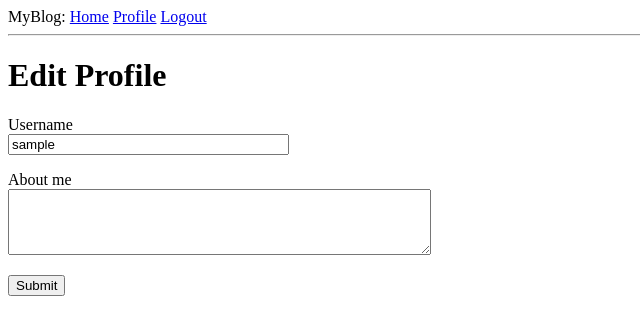
After one commit to Yakovyshena/myblog, a Flask app: page /edit_profile in a window 1280 px wide. The commit adds this page. Shown: the top 335 px of the page, without its empty margins (0-640 px from the left). Run offline with Flask 3, Linux system fonts and the light colour scheme; the visitor is signed in with stand-in values (Sample User, id 1).

Commit message:
User Profile Page and Profile Editor Form implemented

```diff
--- a/app/forms.py
+++ b/app/forms.py
@@ -1,6 +1,6 @@
 from flask_wtf import FlaskForm
-from wtforms import StringField, PasswordField, BooleanField, SubmitField
-from wtforms.validators import DataRequired, Email, EqualTo, ValidationError
+from wtforms import StringField, PasswordField, BooleanField, SubmitField, TextAreaField
+from wtforms.validators import DataRequired, Email, EqualTo, ValidationError, Length
 from app import db
 from app.models import User
 import sqlalchemy as sa
@@ -27,3 +27,8 @@ class RegistrationForm(FlaskForm):
         user = db.session.scalar(sa.select(User).where(User.email == email.data))
         if user is not None:
             raise ValidationError("Please use a different email address.")
+
+class EditProfileForm(FlaskForm):
+    username = StringField('Username', validators=[DataRequired()])
+    about_me = TextAreaField('About me', validators=[Length(min=0, max=140)])
+    submit = SubmitField('Submit')
--- a/app/models.py
+++ b/app/models.py
@@ -5,6 +5,7 @@ import sqlalchemy as sa
 import sqlalchemy.orm as so
 from app import db, login
 from flask_login import UserMixin
+from hashlib import md5
 
 @login.user_loader
 def load_user(id):
@@ -17,6 +18,8 @@ class User(UserMixin, db.Model):
     email: so.Mapped[str] = so.mapped_column(sa.String(120), index=True, unique=True)
     password_hash: so.Mapped[Optional[str]] = so.mapped_column(sa.String(256))
     posts: so.WriteOnlyMapped['Post'] = so.relationship(back_populates='author')
+    about_me: so.Mapped[Optional[str]] = so.mapped_column(sa.String(140))
+    last_seen: so.Mapped[Optional[datetime]] = so.mapped_column(default=lambda: datetime.now(timezone.utc))
 
     def __repr__(self):
         return '<User {}>'.format(self.username)
@@ -26,6 +29,10 @@ class User(UserMixin, db.Model):
 
     def check_password(self, password):
         return check_password_hash(self.password_hash, password)
+
+    def avatar(self, size):
+        digest = md5(self.email.lower().encode('utf-8')).hexdigest()
+        return f'https://www.gravatar.com/avatar/{digest}?d=identicon&s={size}'
 
 
 class Post(db.Model):
--- a/app/routes.py
+++ b/app/routes.py
@@ -3,8 +3,9 @@ from urllib.parse import urlsplit
 from flask_login import current_user, login_user, logout_user, login_required
 import sqlalchemy as sa
 from app import app, db
-from app.forms import LoginForm, RegistrationForm
+from app.forms import LoginForm, RegistrationForm, EditProfileForm
 from app.models import User
+from datetime import datetime, timezone
 
 @app.route('/')
 @app.route('/index')
@@ -48,3 +49,35 @@ def register():
         flash("Congratulations, you are now a registered user!")
         return redirect(url_for('login'))
     return render_template('register.html', title='Register', form=form)
+
+
+@app.route('/user/<username>')
+@login_required
+def user(username):
+    user = db.first_or_404(sa.select(User).where(User.username == username))
+    posts = [
+        {'author': user, 'body': 'Test post #1'},
+        {'author': user, 'body': 'Test post #2'}
+    ]
+    return render_template('user.html', user=user, posts=posts)
+
+@app.before_request
+def before_request():
+    if current_user.is_authenticated:
+        current_user.last_seen == datetime.now(timezone.utc)
+        db.session.commit()
+
+@app.route('/edit_profile', methods=['GET', 'POST'])
+@login_required
+def edit_profile():
+    form = EditProfileForm()
+    if form.validate_on_submit():
+        current_user.username = form.username.data
+        current_user.about_me = form.about_me.data
+        db.session.commit()
+        flash("Your changes have been saved")
+        return redirect(url_for('edit_profile'))
+    elif request.method == 'GET':
+        form.username.data = current_user.username
+        form.about_me.data = current_user.about_me
+    return render_template('edit_profile.html', title='Edit Profile', form=form)
--- /dev/null
+++ b/app/templates/_post.html
@@ -0,0 +1,6 @@
+<table>
+    <tr valign="top">
+        <td><img src="{{ post.author.avatar(36) }}"></td>
+        <td>{{ post.author.username }} says:<br>{{ post.body }}</td>
+    </tr>
+</table>
--- a/app/templates/base.html
+++ b/app/templates/base.html
@@ -14,6 +14,7 @@
           {% if current_user.is_anonymous %}
           <a href="{{ url_for('login') }}">Login</a>
           {% else %}
+          <a href="{{ url_for('user', username=current_user.username) }}">Profile</a>
           <a href="{{ url_for('logout') }}">Logout</a>
           {% endif %}
         </div>
--- /dev/null
+++ b/app/templates/edit_profile.html
@@ -0,0 +1,23 @@
+{% extends "base.html" %}
+
+{% block content %}
+    <h1>Edit Profile</h1>
+    <form action="" method="post">
+        {{ form.hidden_tag() }}
+        <p>
+            {{ form.username.label }}<br>
+            {{ form.username(size=32) }}<br>
+            {% for error in form.username.errors %}
+            <span style="color: red;">[{{ error }}]</span>
+            {% endfor %}
+        </p>
+        <p>
+            {{ form.about_me.label }}<br>
+            {{ form.about_me(cols=50, rows=4) }}<br>
+            {% for error in form.about_me.errors %}
+            <span style="color: red;">[{{ error }}]</span>
+            {% endfor %}
+        </p>
+        <p>{{ form.submit() }}</p>
+    </form>
+{% endblock %}
```
Also changed, not shown: app/templates/user.html (added, +19 -0 lines), migrations/versions/44b43eadd63f_new_fields_in_user_model.py (added, +34 -0 lines), app.db.
